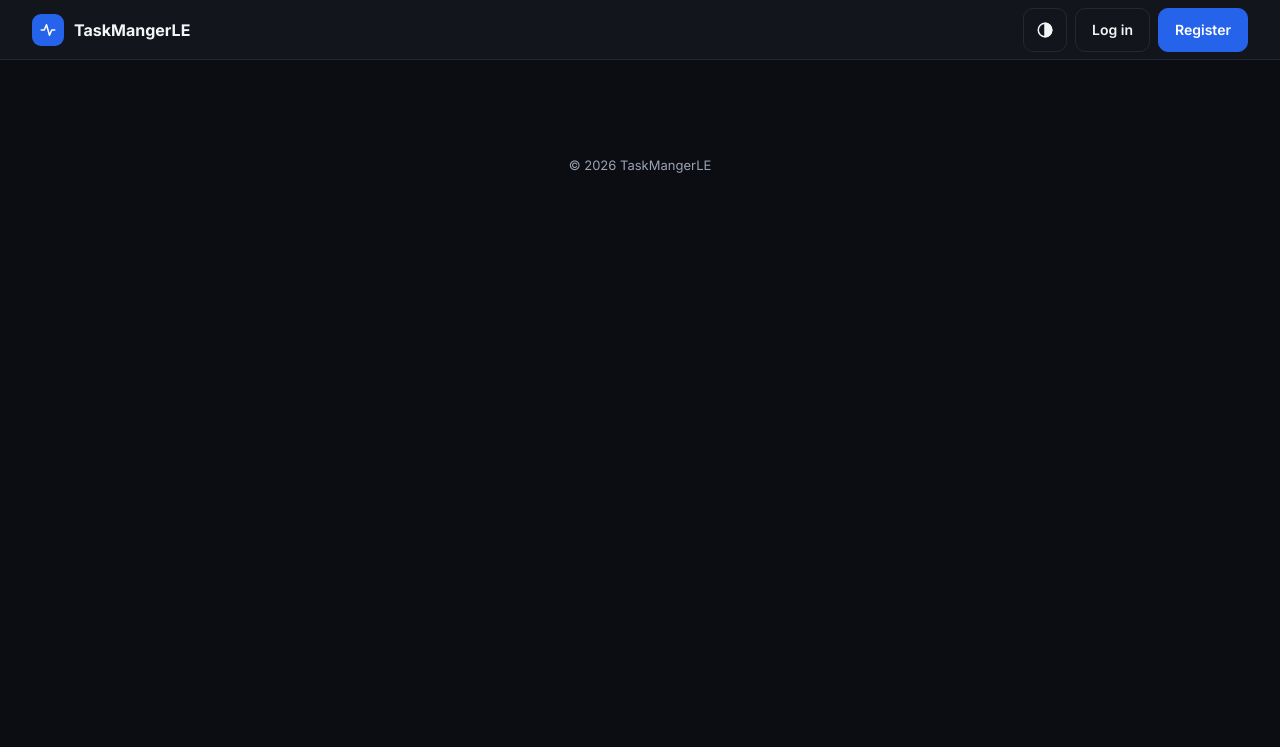
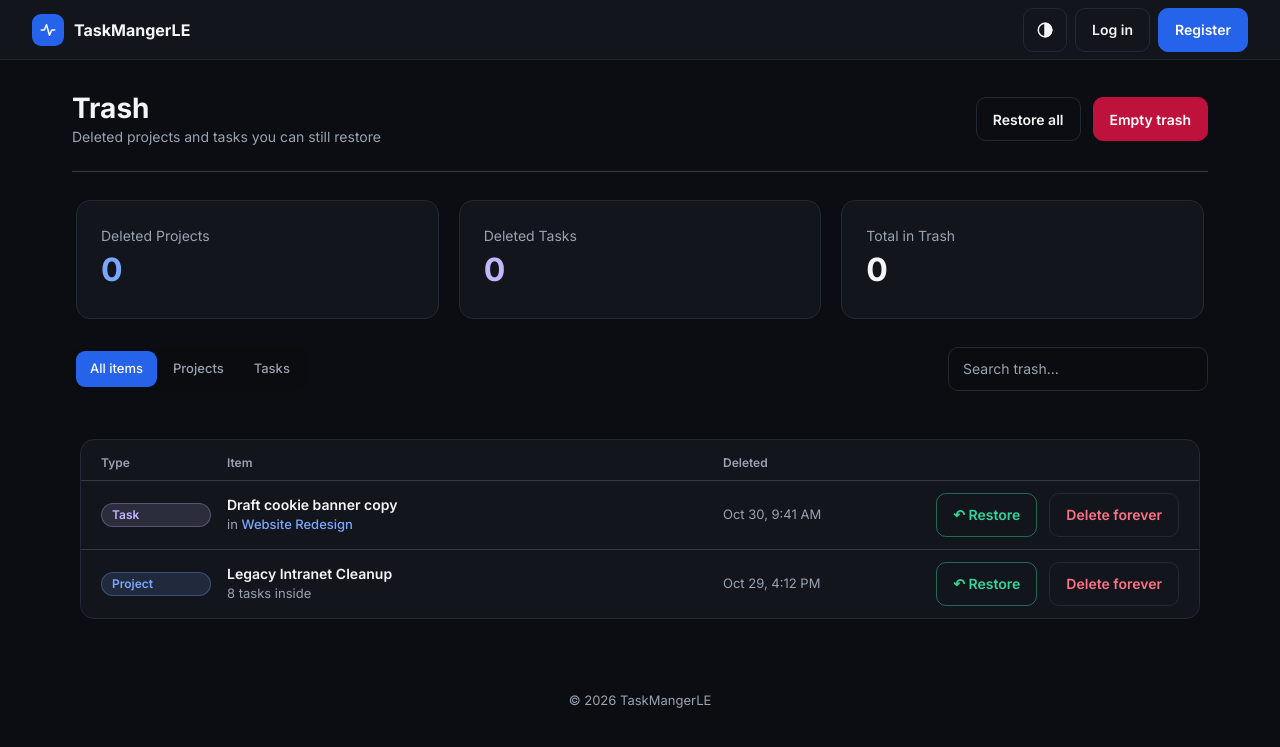
Before and after one commit to PnguinMster/TaskManagerLE_Net, an ASP.NET Core app: page /Trash in a window 1280 px wide. Shown: the top 747 px of the page. Run offline with ASP.NET Core 8, Linux system fonts and the light colour scheme; the project's own start-up code is not run, and a stand-in starts its controllers and pages.

Commit message:
main trash page

```diff
--- a/TaskMangerLE/Views/Trash/Index.cshtml
+++ b/TaskMangerLE/Views/Trash/Index.cshtml
@@ -1,12 +1,133 @@
 @{
-    ViewData["Title"] = "Home";
+    ViewData["Title"] = "Trash";
 }
 
-<head>
-    <title>title</title>
-</head>
-<body>
-<div>
+<header class="page-header">
+    <div>
+        <h1>Trash</h1>
+        <p class="muted">Deleted projects and tasks you can still restore</p>
+    </div>
 
-</div>
-</body>
+    <div class="row">
+        <button type="button" class="btn">Restore all</button>
+        <button type="button" class="btn btn-danger">Empty trash</button>
+    </div>
+</header>
+
+<section class="grid-cards" aria-label="Trash summary">
+    <article class="card">
+        <p class="muted">Deleted Projects</p>
+        <p style="font-size:32px;font-weight:700;color:var(--bt)">0</p>
+    </article>
+
+    <article class="card">
+        <p class="muted">Deleted Tasks</p>
+        <p style="font-size:32px;font-weight:700;color:var(--pt)">0</p>
+    </article>
+
+    <article class="card">
+        <p class="muted">Total in Trash</p>
+        <p style="font-size:32px;font-weight:700;color:var(--text)">0</p>
+    </article>
+</section>
+
+@{
+    var isTrashEmpty = false;
+}
+
+@if (isTrashEmpty) {
+    <section class="card card-dashed empty-state">
+        <div class="icon-tile is-lg"
+             aria-hidden="true"
+             style="color:var(--gt);background:color-mix(in srgb,var(--gt) 14%,transparent)">
+            <svg width="28" height="28" viewBox="0 0 24 24" fill="none"
+                 stroke="currentColor" stroke-width="2"
+                 stroke-linecap="round" stroke-linejoin="round">
+                <path d="M3 6h18M8 6V4h8v2M6 6l1 14h10l1-14"></path>
+            </svg>
+        </div>
+
+        <h2 style="font-size:20px;font-weight:700">Trash is empty</h2>
+
+        <p class="muted" style="max-width:420px">
+            Deleted projects and tasks will show up here so you can restore them.
+        </p>
+    </section>
+}
+else {
+    <div class="row wrap" style="margin-bottom:16px">
+        <div class="pills" role="group" aria-label="Filter trash items">
+            <button type="button"
+                    class="is-active"
+                    data-trash-filter="all"
+                    aria-pressed="true">
+                All items
+            </button>
+            <button type="button"
+                    data-trash-filter="project"
+                    aria-pressed="false">
+                Projects
+            </button>
+            <button type="button"
+                    data-trash-filter="task"
+                    aria-pressed="false">
+                Tasks
+            </button>
+        </div>
+
+        <div class="sp"></div>
+
+        <input class="input input-inline"
+               type="search"
+               placeholder="Search trash…"
+               aria-label="Search trash"
+               data-trash-search/>
+    </div>
+
+    <div class="data-scroll">
+        <div class="card card-flush">
+            <div class="data-table cols-trash">
+                <div class="data-row data-head">
+                    <span>Type</span>
+                    <span>Item</span>
+                    <span>Deleted</span>
+                    <span></span>
+                </div>
+
+                <div class="data-row" data-trash-item="task">
+                    <span class="badge badge-purple">Task</span>
+
+                    <div style="min-width:0">
+                        <div style="font-weight:600">Draft cookie banner copy</div>
+                        <div class="muted small">
+                            in <a href="#" style="color:var(--bt);text-decoration:none;font-weight:500">Website Redesign</a>
+                        </div>
+                    </div>
+
+                    <span class="muted small">Oct 30, 9:41 AM</span>
+
+                    <div class="row" style="justify-content:flex-end">
+                        <button type="button" class="btn btn-outline-success">↶ Restore</button>
+                        <button type="button" class="btn" style="color:var(--rt)">Delete forever</button>
+                    </div>
+                </div>
+
+                <div class="data-row" data-trash-item="project">
+                    <span class="badge badge-blue">Project</span>
+
+                    <div style="min-width:0">
+                        <div style="font-weight:600">Legacy Intranet Cleanup</div>
+                        <div class="muted small">8 tasks inside</div>
+                    </div>
+
+                    <span class="muted small">Oct 29, 4:12 PM</span>
+
+                    <div class="row" style="justify-content:flex-end">
+                        <button type="button" class="btn btn-outline-success">↶ Restore</button>
+                        <button type="button" class="btn" style="color:var(--rt)">Delete forever</button>
+                    </div>
+                </div>
+            </div>
+        </div>
+    </div>
+}
--- a/TaskMangerLE/wwwroot/js/site.js
+++ b/TaskMangerLE/wwwroot/js/site.js
@@ -98,4 +98,41 @@
                         }
                     }
                 });
+
+                const trashFilters = document.querySelectorAll("[data-trash-filter]");
+                        const trashSearch = document.querySelector("[data-trash-search]");
+                        const trashItems = document.querySelectorAll("[data-trash-item]");
+
+                        let activeTrashFilter = "all";
+
+                        function filterTrashItems() {
+                            const searchText = trashSearch.value.trim().toLowerCase();
+
+                            trashItems.forEach(item => {
+                                const matchesType =
+                                    activeTrashFilter === "all" ||
+                                    item.dataset.trashItem === activeTrashFilter;
+
+                                const matchesSearch =
+                                    item.textContent.toLowerCase().includes(searchText);
+
+                                item.hidden = !(matchesType && matchesSearch);
+                            });
+                        }
+
+                        trashFilters.forEach(button => {
+                            button.addEventListener("click", () => {
+                                activeTrashFilter = button.dataset.trashFilter;
+
+                                trashFilters.forEach(filterButton => {
+                                    const isActive = filterButton === button;
+                                    filterButton.classList.toggle("is-active", isActive);
+                                    filterButton.setAttribute("aria-pressed", isActive);
+                                });
+
+                                filterTrashItems();
+                            });
+                        });
+
+                        trashSearch.addEventListener("input", filterTrashItems);
 })();
```
